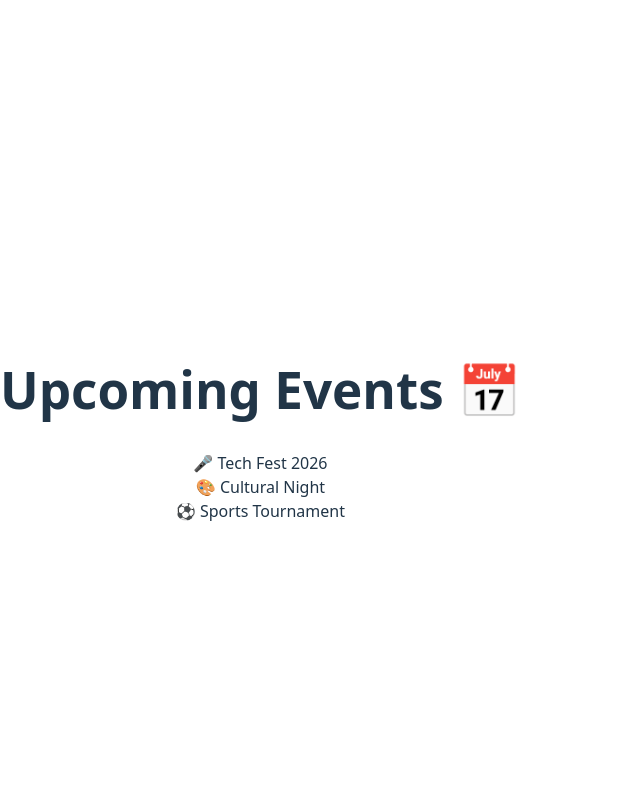
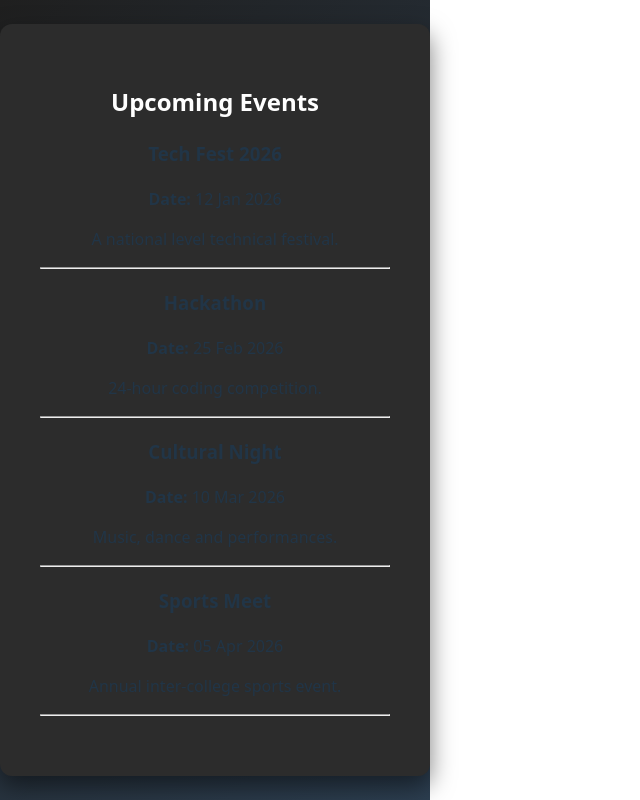
Before and after one commit to aryaagashe19-debug/college-event-portal, a React (Vite) app: page /events in a window 1280 px wide. Shown: the whole page, without its empty margins (0-640 px from the left). Built offline with nearby package versions, Linux system fonts and the light colour scheme.

Commit message:
Added events page with dates

```diff
--- a/src/pages/Events.jsx
+++ b/src/pages/Events.jsx
@@ -1,12 +1,43 @@
-export default function Events() {
+function Events() {
+  const events = [
+    {
+      name: "Tech Fest 2026",
+      date: "12 Jan 2026",
+      description: "A national level technical festival."
+    },
+    {
+      name: "Hackathon",
+      date: "25 Feb 2026",
+      description: "24-hour coding competition."
+    },
+    {
+      name: "Cultural Night",
+      date: "10 Mar 2026",
+      description: "Music, dance and performances."
+    },
+    {
+      name: "Sports Meet",
+      date: "05 Apr 2026",
+      description: "Annual inter-college sports event."
+    }
+  ];
+
   return (
-    <div style={{ textAlign: "center", marginTop: "100px" }}>
-      <h1>Upcoming Events 📅</h1>
-      <ul style={{ listStyle: "none", padding: 0 }}>
-        <li>🎤 Tech Fest 2026</li>
-        <li>🎨 Cultural Night</li>
-        <li>⚽ Sports Tournament</li>
-      </ul>
+    <div className="register-container">
+      <div className="register-card">
+        <h2>Upcoming Events</h2>
+
+        {events.map((event, index) => (
+          <div key={index} style={{ marginBottom: "20px" }}>
+            <h3>{event.name}</h3>
+            <p><strong>Date:</strong> {event.date}</p>
+            <p>{event.description}</p>
+            <hr />
+          </div>
+        ))}
+      </div>
     </div>
   );
 }
+
+export default Events;
```
